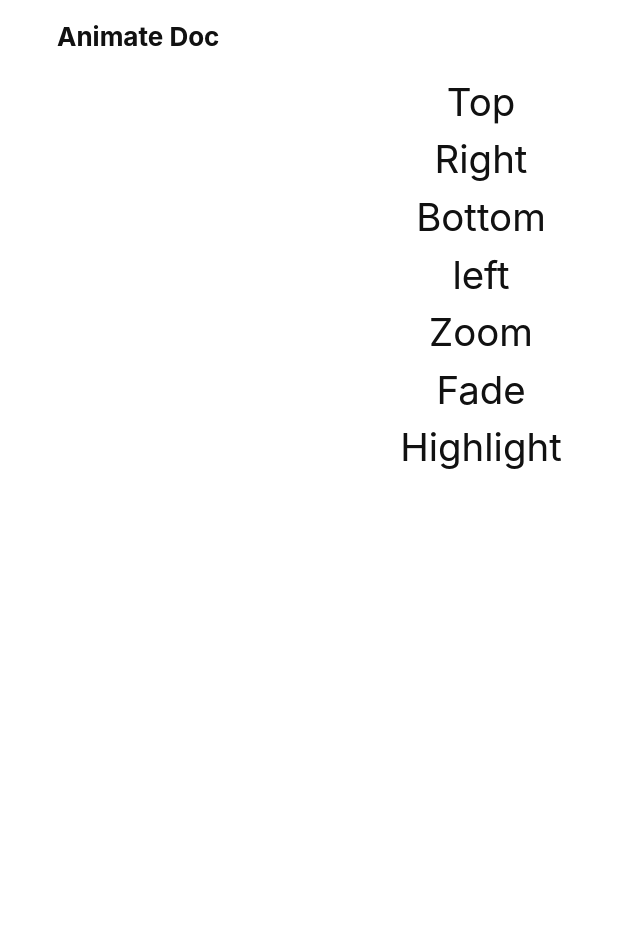
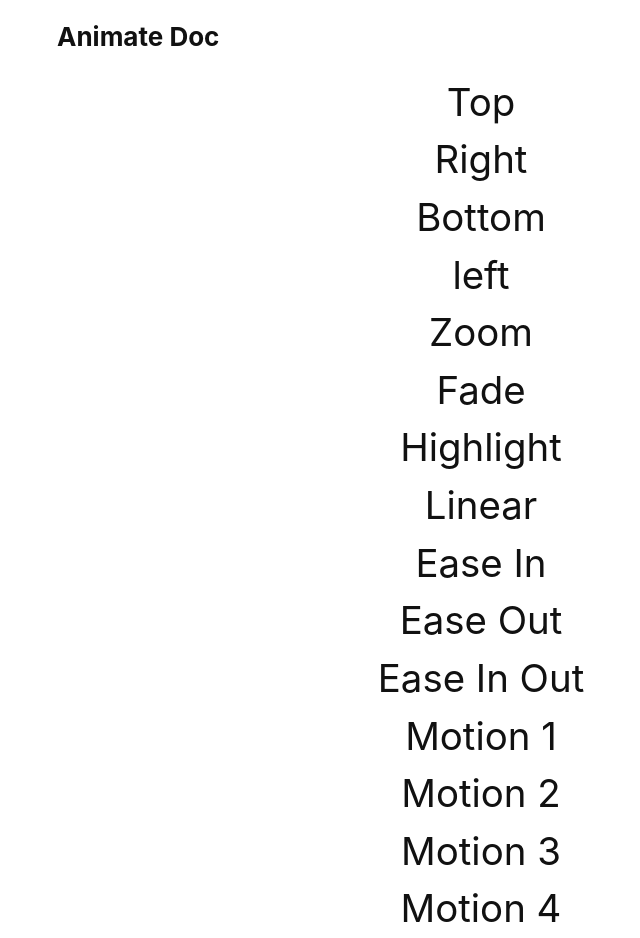
Before and after one commit to rightscale-design/designkit-animate, a website: page index.html in a window 1280 px wide. Shown: the whole page, without its empty margins (159-799 px from the left). Before the commit the page ends 800 px from the top, so only its background shows below. Drawn offline with nearby package versions, Linux system fonts and the light colour scheme.

Commit message:
Added new curve and updated docs

```diff
--- a/css/designkit-animate.css
+++ b/css/designkit-animate.css
@@ -492,3 +492,9 @@
   -moz-animation-timing-function: cubic-bezier(0.215, 0.61, 0.355, 1);
   animation-timing-function: cubic-bezier(0.215, 0.61, 0.355, 1);
 }
+
+.animate-motion-4 {
+  -webkit-animation-timing-function: cubic-bezier(0.19, 1, 0.22, 1);
+  -moz-animation-timing-function: cubic-bezier(0.19, 1, 0.22, 1);
+  animation-timing-function: cubic-bezier(0.19, 1, 0.22, 1);
+}
--- a/index.html
+++ b/index.html
@@ -46,6 +46,17 @@
       <div class="animate-zoom animate-delay-5">Zoom</div>
       <div class="animate-fade animate-duration-5 animate-delay-5">Fade</div>
       <div class="animate-highlight animate-duration-6 animate-delay-5">Highlight</div>
+
+      <div class="animate-left animate-linear">Linear</div>
+      <div class="animate-left animate-ease-in">Ease In</div>
+      <div class="animate-left animate-ease-out">Ease Out</div>
+      <div class="animate-left animate-ease-in-out">Ease In Out</div>
+
+      <div class="animate-left animate-motion-1">Motion 1</div>
+      <div class="animate-left animate-motion-2">Motion 2</div>
+      <div class="animate-left animate-motion-3">Motion 3</div>
+      <div class="animate-left animate-motion-4">Motion 4</div>
+
     </div>
   </div>
 </body>
--- a/package.json
+++ b/package.json
@@ -1,6 +1,6 @@
 {
   "name": "designkit-animate",
-  "version": "0.0.3",
+  "version": "0.0.4",
   "description": "Sass module for css animation transitions.",
   "repository": {
     "type": "git",
--- a/src/_designkit-animate.scss
+++ b/src/_designkit-animate.scss
@@ -1,10 +1,4 @@
 @charset "UTF-8";
-
-/*
-//
-// Designkit-Animate
-// --------------------------------------------------
-*/
 
 .animate-top,
 .animate-bottom,
@@ -148,7 +142,8 @@
 .animate-ease-in { @include animation-timing-function(ease-in) }
 .animate-ease-out { @include animation-timing-function(ease-out) }
 .animate-ease-in-out { @include animation-timing-function(ease-in-out) }
-.animate-motion-1 { @include animation-timing-function(cubic-bezier(.62,.28,.23,.99)) }
-.animate-motion-2 { @include animation-timing-function(cubic-bezier(.075,.82,.165,1)) }
-.animate-motion-3 { @include animation-timing-function(cubic-bezier(.215,.61,.355,1)) }
-.animate-motion-4 { @include animation-timing-function(cubic-bezier(.215,.61,.355,1)) }
+
+.animate-motion-1 { @include animation-timing-function(cubic-bezier(0.62, 0.28, 0.23, 0.99)) }
+.animate-motion-2 { @include animation-timing-function(cubic-bezier(0.075, 0.82, 0.165, 1)) }
+.animate-motion-3 { @include animation-timing-function(cubic-bezier(0.215, 0.61, 0.355, 1)) }
+.animate-motion-4 { @include animation-timing-function(cubic-bezier(0.19, 1, 0.22, 1)) }
--- a/src/index.scss
+++ b/src/index.scss
@@ -1,4 +1,10 @@
 @charset "UTF-8";
+
+/*
+//
+// Designkit-Animate
+// --------------------------------------------------
+*/
 
 @import "bourbon";
 @import "src/designkit-animate";
```
Also changed, not shown: README.md, css/designkit-animate.min.css.
